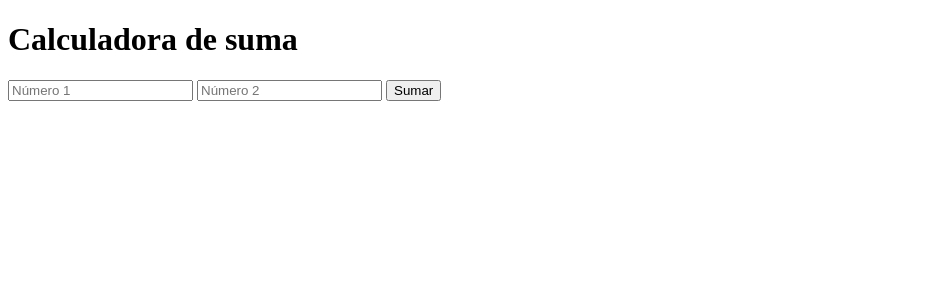
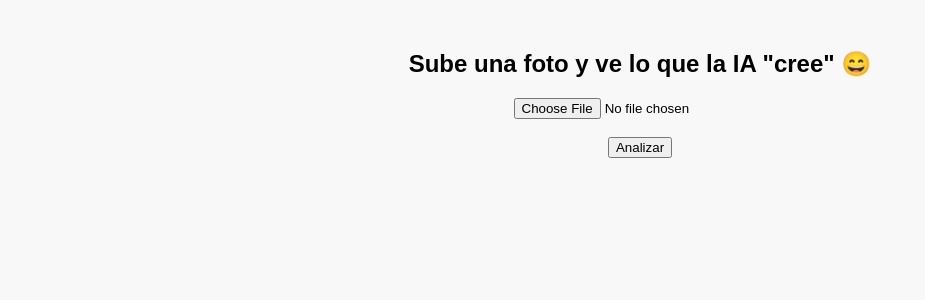
Before and after one commit to NovaFramen/facial-detector, a Python web app: template templates/index.html in a window 1280 px wide. Shown: the top 300 px of the page, without its empty margins (0-925 px from the left). Run offline with Jinja, Linux system fonts and the light colour scheme; the template is opened without the code that fills it, so the values that code supplies are empty.

Commit message:
version inicial

```diff
--- a/templates/index.html
+++ b/templates/index.html
@@ -1,18 +1,24 @@
 <!DOCTYPE html>
 <html>
 <head>
-    <title>Suma de dos números</title>
+  <title>Detector de Verdad IA 😏</title>
+  <style>
+    body { font-family: Arial; text-align: center; background: #f8f8f8; }
+    .container { margin-top: 50px; }
+    img { max-width: 300px; border-radius: 10px; margin-top: 20px; }
+  </style>
 </head>
 <body>
-    <h1>Calculadora de suma</h1>
-    <form method="POST" action="/index">
-        <input type="number" name="num1" placeholder="Número 1" required>
-        <input type="number" name="num2" placeholder="Número 2" required>
-        <button type="submit">Sumar</button>
+  <div class="container">
+    <h2>Sube una foto y ve lo que la IA "cree" 😄</h2>
+    <form method="POST" enctype="multipart/form-data">
+      <input type="file" name="image" required><br><br>
+      <button type="submit">Analizar</button>
     </form>
-
     {% if result %}
-        <h2>Resultado: {{ result }}</h2>
+      <p><strong>{{ result }}</strong></p>
+      <img src="{{ img_path }}">
     {% endif %}
+  </div>
 </body>
 </html>
```
